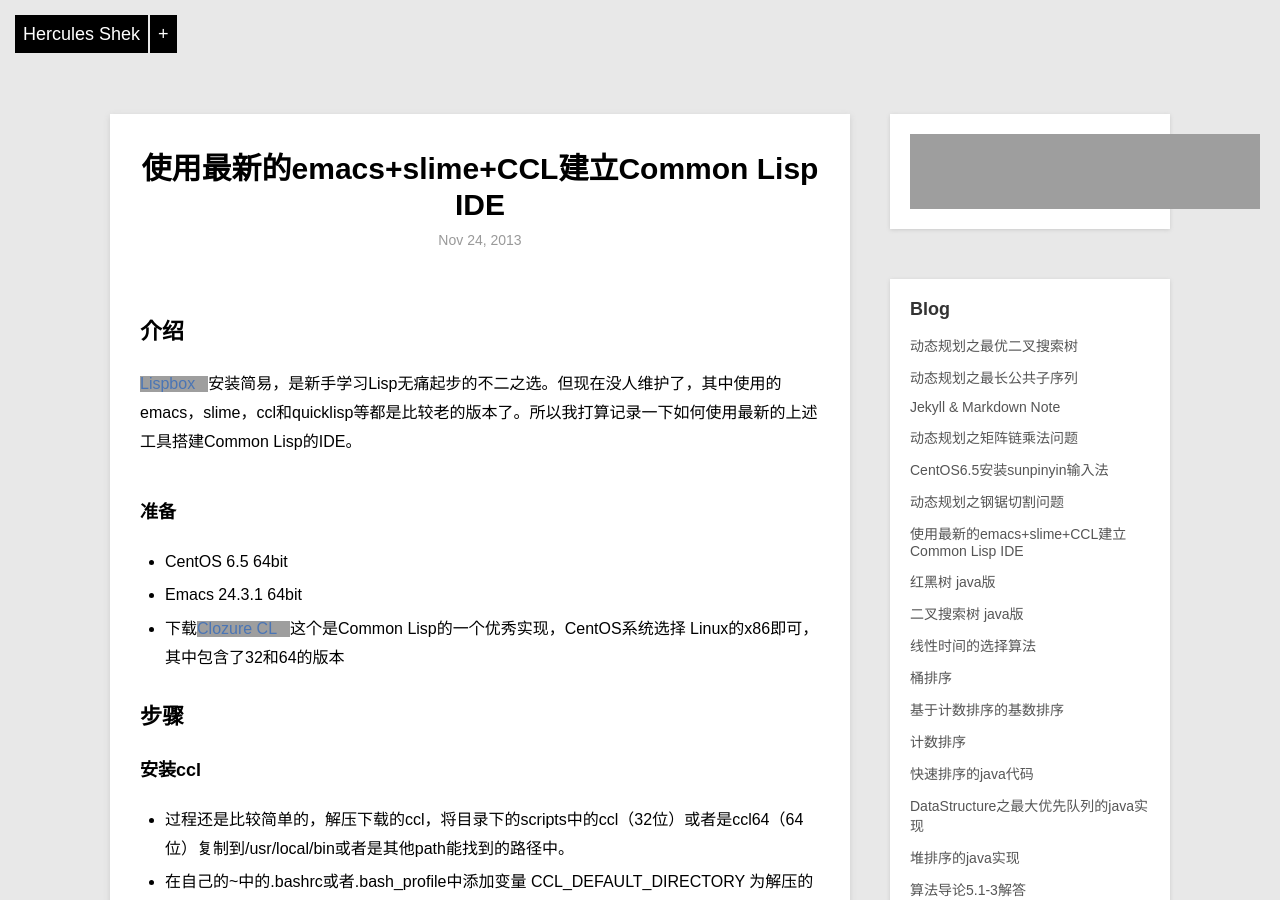
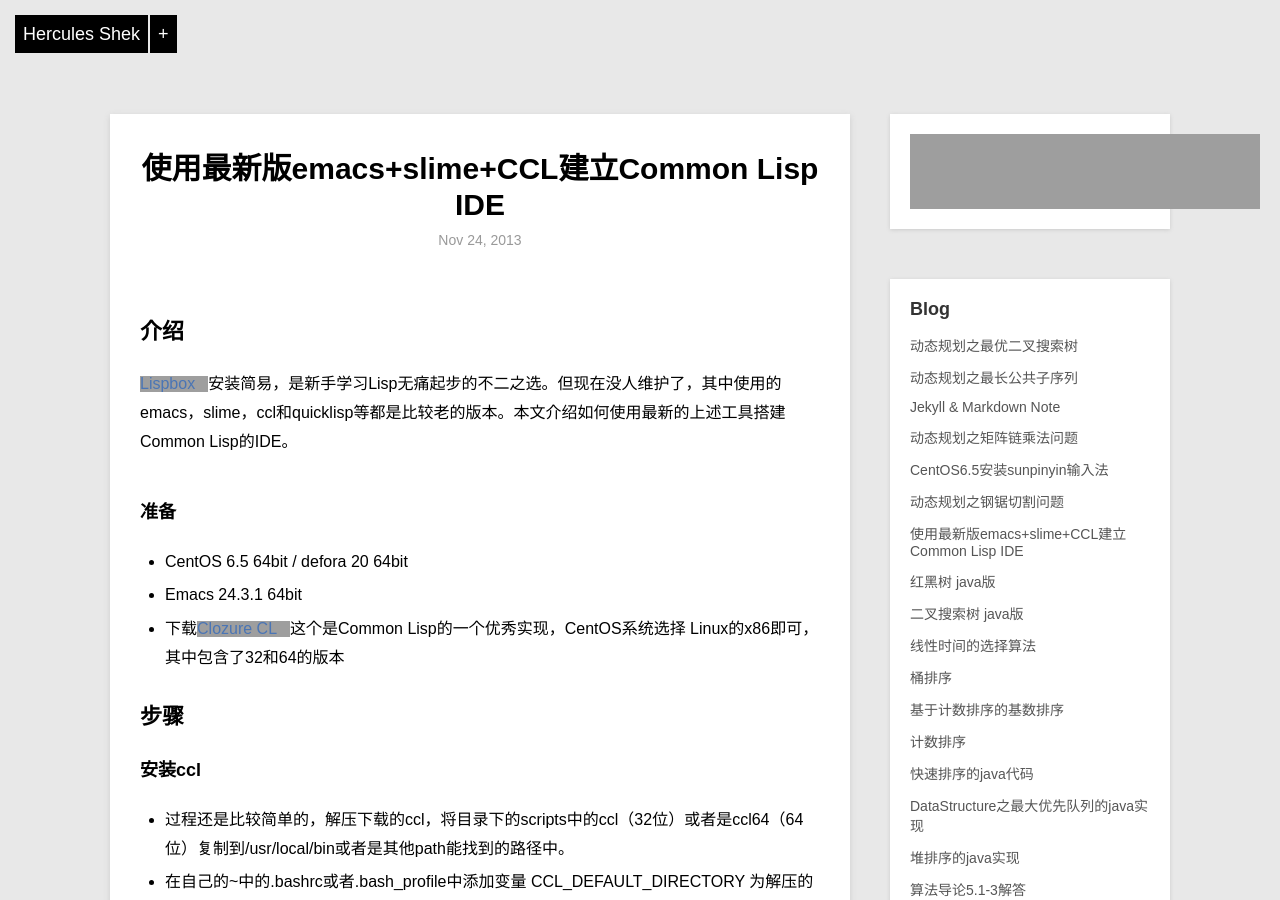
Before and after one commit to HerculesShek/HerculesShek.github.io, a Jekyll site: the page built from _posts/2013-11-24-build-slime-emacs-clozureCL.md, in a window 1280 px wide and 900 px high. Built offline with Jekyll 4.4.1, drawn with Linux system fonts in a browser that asks for light colours; Markdown is read by kramdown in place of the engine named in the settings; grey boxes are pictures that could not be loaded.

Commit message:
article touches

```diff
--- a/_posts/2013-11-24-build-slime-emacs-clozureCL.md
+++ b/_posts/2013-11-24-build-slime-emacs-clozureCL.md
@@ -1,17 +1,17 @@
 ---
 layout: post
-title: 使用最新的emacs+slime+CCL建立Common Lisp IDE
+title: 使用最新版emacs+slime+CCL建立Common Lisp IDE
 category: blog
-description: lispbox现在已经不更新了，都是使用的老版本的emacs、slime和quicklisp
+description: lispbox现在已经不更新了，使用的是老版本的emacs、slime和quicklisp
 ---
 
 ## 介绍
 
-[Lispbox][0]安装简易，是新手学习Lisp无痛起步的不二之选。但现在没人维护了，其中使用的emacs，slime，ccl和quicklisp等都是比较老的版本了。所以我打算记录一下如何使用最新的上述工具搭建Common Lisp的IDE。
+[Lispbox][0]安装简易，是新手学习Lisp无痛起步的不二之选。但现在没人维护了，其中使用的emacs，slime，ccl和quicklisp等都是比较老的版本。本文介绍如何使用最新的上述工具搭建Common Lisp的IDE。
 
 ### 准备
 
-- CentOS 6.5 64bit
+- CentOS 6.5 64bit / defora 20 64bit
 - Emacs 24.3.1 64bit
 - 下载[Clozure CL][1]这个是Common Lisp的一个优秀实现，CentOS系统选择 Linux的x86即可，其中包含了32和64的版本
 
```
